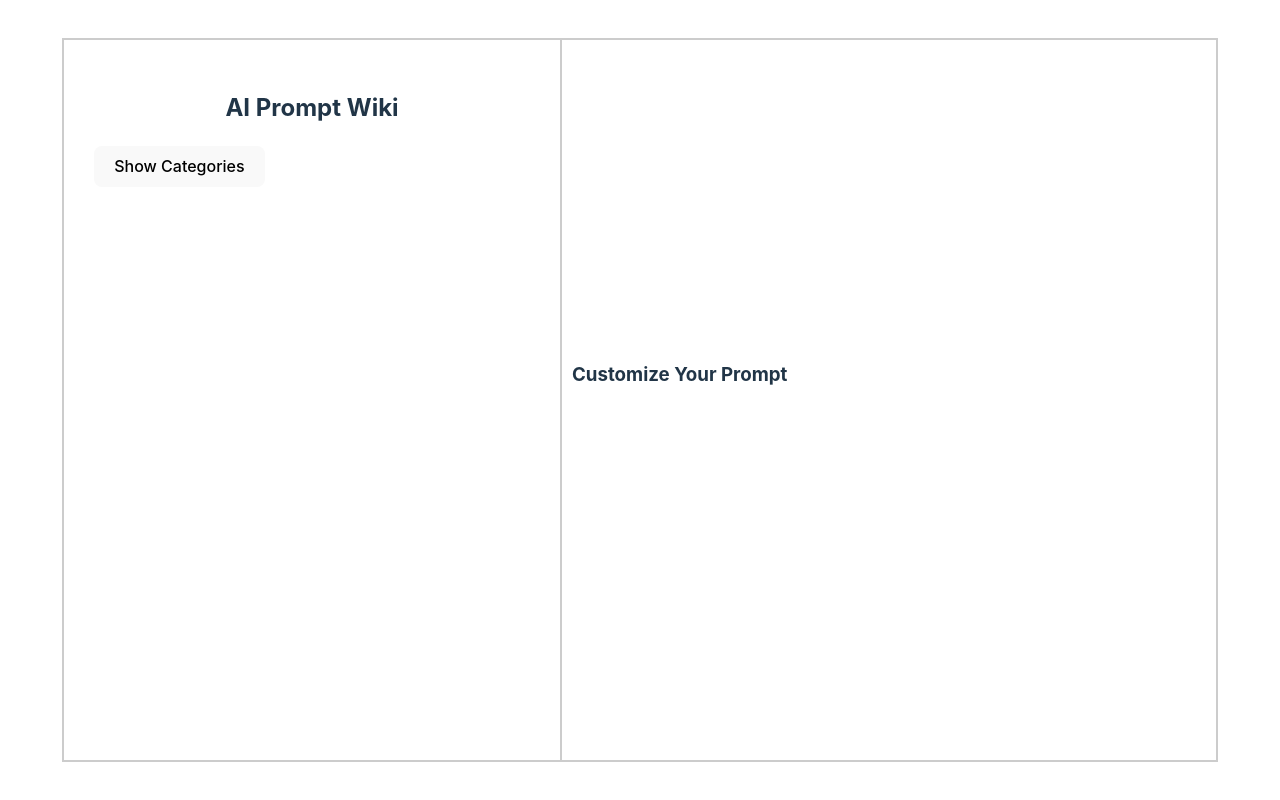
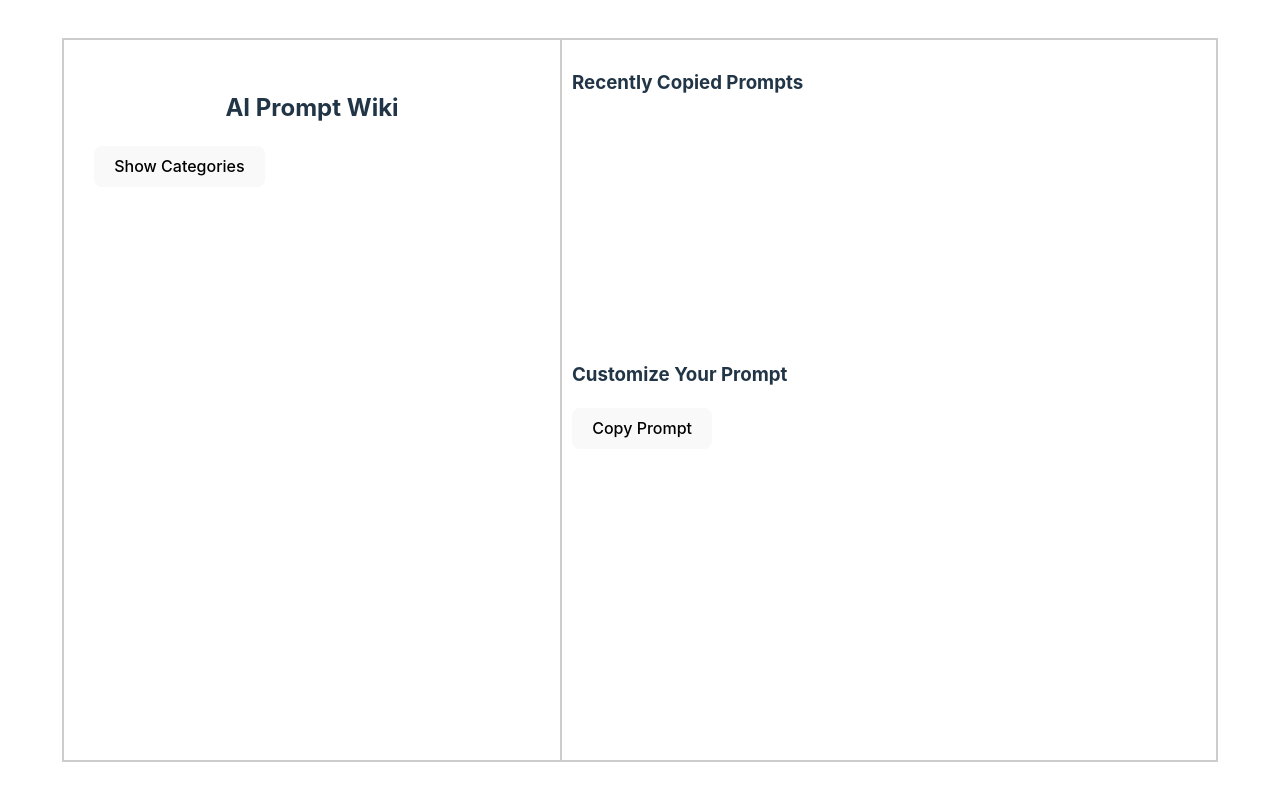
Before and after one commit to ZeendaBean24/AI-Academic-Assistant, a React (Create React App) app: page / in a window 1280 px wide. Built offline with nearby package versions, Linux system fonts and the light colour scheme; the HTML template or start-up script is replaced by a standard one.

Commit message:
Add the most recent prompts on top right and fix the bug where it wasn't registering what I wrote

```diff
--- a/src/App.css
+++ b/src/App.css
@@ -51,6 +51,7 @@
 
 .prompt-item:hover {
   background-color: #e0e0e0; /* Light grey background on hover */
+  color: black;
 }
 
 input.editable-part {
--- a/src/App.jsx
+++ b/src/App.jsx
@@ -5,6 +5,8 @@ const App = () => {
     const [isOpen, setIsOpen] = useState(false);
     const [selectedPrompt, setSelectedPrompt] = useState('');
     const [editableParts, setEditableParts] = useState({});
+    const [copiedPrompts, setCopiedPrompts] = useState([]);
+    const [alertVisible, setAlertVisible] = useState(false);
 
     const toggleDropdown = () => {
       setIsOpen(!isOpen);
@@ -20,7 +22,8 @@ const App = () => {
       const matches = prompt.text.match(/<[^>]+>/g) || [];
       let parts = {};
       matches.forEach((match, index) => {
-          parts[`placeholder${index + 1}`] = match.replace(/[<>]/g, '');
+          // Use the whole match as a key
+          parts[match] = match.replace(/[<>]/g, '');
       });
       setEditableParts(parts);
     };
@@ -29,6 +32,24 @@ const App = () => {
       return prompt.replace(/<([^>]+)>/g, (match, p1) => (
           `<input class="editable-part" type="text" placeholder="Enter ${p1}" />`
       ));
+    };
+
+    const handleInputChange = (key, value) => {
+      setEditableParts(prev => ({ ...prev, [key]: value }));
+    };
+
+    const copyPrompt = () => {
+      if (Object.values(editableParts).some(val => val.trim() === '')) {
+          setAlertVisible(true);
+          setTimeout(() => setAlertVisible(false), 2000);
+          return;
+      }
+      let completedPrompt = selectedPrompt;
+      Object.keys(editableParts).forEach(key => {
+          completedPrompt = completedPrompt.replace(key, editableParts[key]);
+      });
+      navigator.clipboard.writeText(completedPrompt);
+      setCopiedPrompts(prev => [completedPrompt, ...prev.slice(0, 2)]);
     };
 
     return (
@@ -55,12 +76,27 @@ const App = () => {
           </div>
           <div className="right-side">
               <div className="top-part">
-                  {/* Other content */}
+                    <h3>Recently Copied Prompts</h3>
+                    {copiedPrompts.map((prompt, index) => (
+                        <div key={index} className="copied-prompt">{prompt}</div>
+                    ))}
               </div>
               <div className="bottom-part">
-                  <h3>Customize Your Prompt</h3>
-                  <p dangerouslySetInnerHTML={{ __html: renderPrompt(selectedPrompt) }} />
-              </div>
+                    <h3>Customize Your Prompt</h3>
+                    <div dangerouslySetInnerHTML={{ __html: selectedPrompt }} />
+                    {Object.keys(editableParts).map(key => (
+                        <input
+                            key={key}
+                            type="text"
+                            value={editableParts[key]}
+                            onChange={(e) => handleInputChange(key, e.target.value)}
+                            placeholder={`Enter ${editableParts[key]}`}
+                            className="editable-part"
+                        />
+                    ))}
+                    <button onClick={copyPrompt}>Copy Prompt</button>
+                    {alertVisible && <div className="alert">Please fill in all required fields.</div>}
+                </div>
           </div>
       </div>
     );
```
